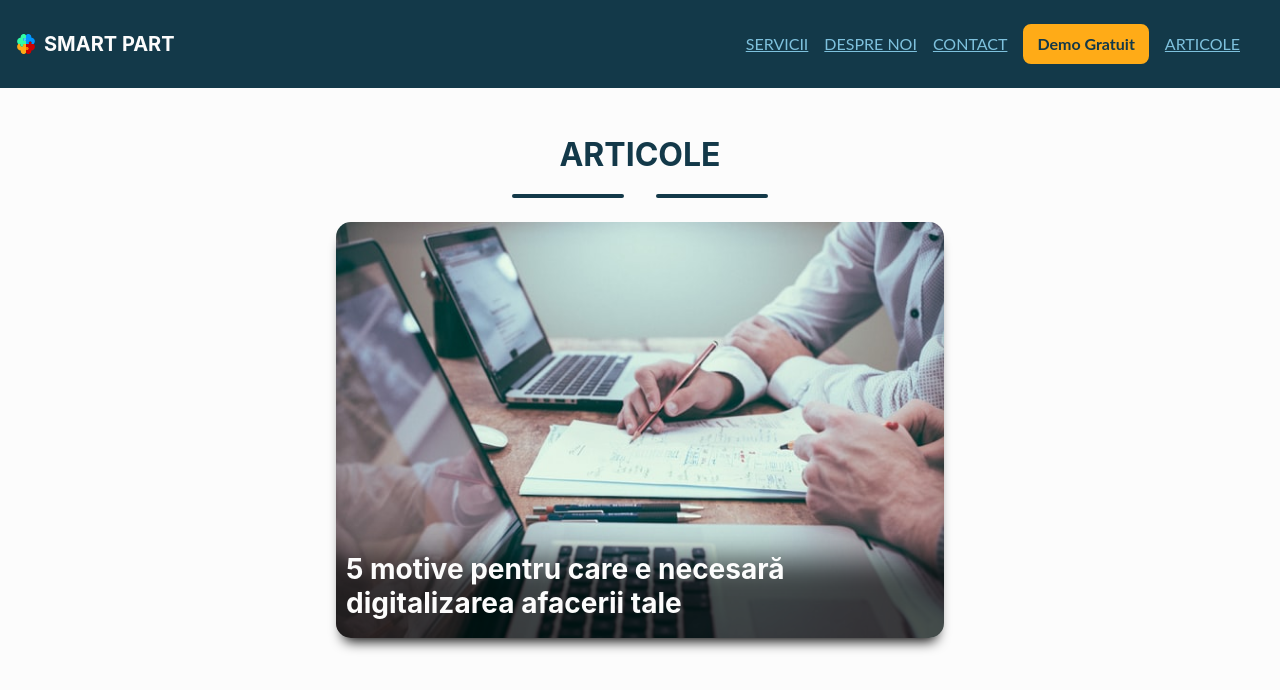
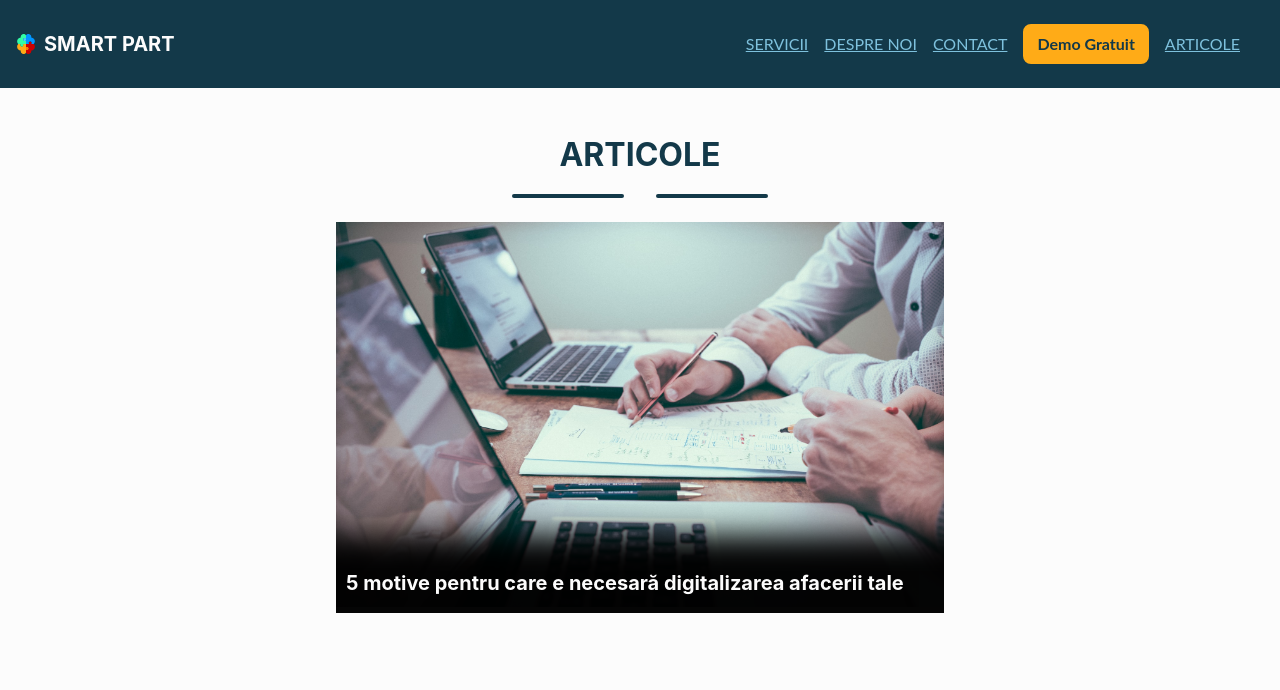
Before and after one commit to cezarmocanu/smart-part, a Next.js app: page /articles in a window 1280 px wide. Shown: the top 690 px of the page. Built offline with nearby package versions, Linux system fonts and the light colour scheme.

Commit message:
[FE0006] Fixed seo issues

```diff
--- a/pages/articles/index.js
+++ b/pages/articles/index.js
@@ -20,9 +20,11 @@ export default function Articles(){
                 <Row className="justify-content-center align-items-start fluid mx-0">
                     <Link href="/articole/5-motive-pentru-care-este-importanta-digitalizarea-afacerii-tale">
                         <Col sm={10} md={10} lg={6} as="article" className={`${styles['article']} p-0`}>
-                            <Image layout="fill" src="/assets/blog/digitalizeaza-afacerea.jpg"/>
+                            <div className={`${styles['article-image']}`}>
+                                <Image style={{display:'block'}}layout="intrinsic" width={766} height={485} src="/assets/blog/digitalizeaza-afacerea.jpg" alt="5-motive-pentru-care-este-importanta-digitalizarea-afacerii-tale"/>
+                            </div>
                             <div className={`${styles['article-overlay']} fluid`}>
-                                <h3 className={styles['title']}>5 motive pentru care e necesară digitalizarea afacerii tale</h3>
+                                <h5 className={styles['title']}>5 motive pentru care e necesară digitalizarea afacerii tale</h5>
                             </div>
                         </Col>
                     </Link>
--- a/styles/Blog.module.scss
+++ b/styles/Blog.module.scss
@@ -2,29 +2,29 @@
 
 .article {
     position: relative;
-    height: 26rem;
-    border-radius: 15px;
-    transition: all .2s ease-in-out;
-
-    img{
-        border-radius: 15px;
+    .article-image{
+        img{
+            transition: all .2s ease-in-out;
+        }
     }
-
     &:hover{
         cursor: pointer;
-        transform: scale(1.05);
+        img{
+            transform: scale(1.25);
+            overflow: hidden;
+        }
     }
 }
 
 .article-overlay {
     position: absolute;
     z-index: 10;
-    -webkit-box-shadow: 0px 10px 13px -7px #000000, inset 0px -6rem 31px -17px #000000aa;
-    box-shadow: 0px 10px 13px -7px #000000, inset 0px -6rem 31px -17px #000000aa;
-    border-radius: 15px;
+    -webkit-box-shadow:  inset 0px -6rem 31px -17px #000000fa;
+    box-shadow: inset 0px -6rem 31px -17px #000000fa;
     display: flex;
     align-items: flex-end;
     padding: 10px;
+    top: 0;
     .title {
         color: $white;
     }
```
Also changed, not shown: public/assets/blog/digitalizeaza-afacerea.jpg.
